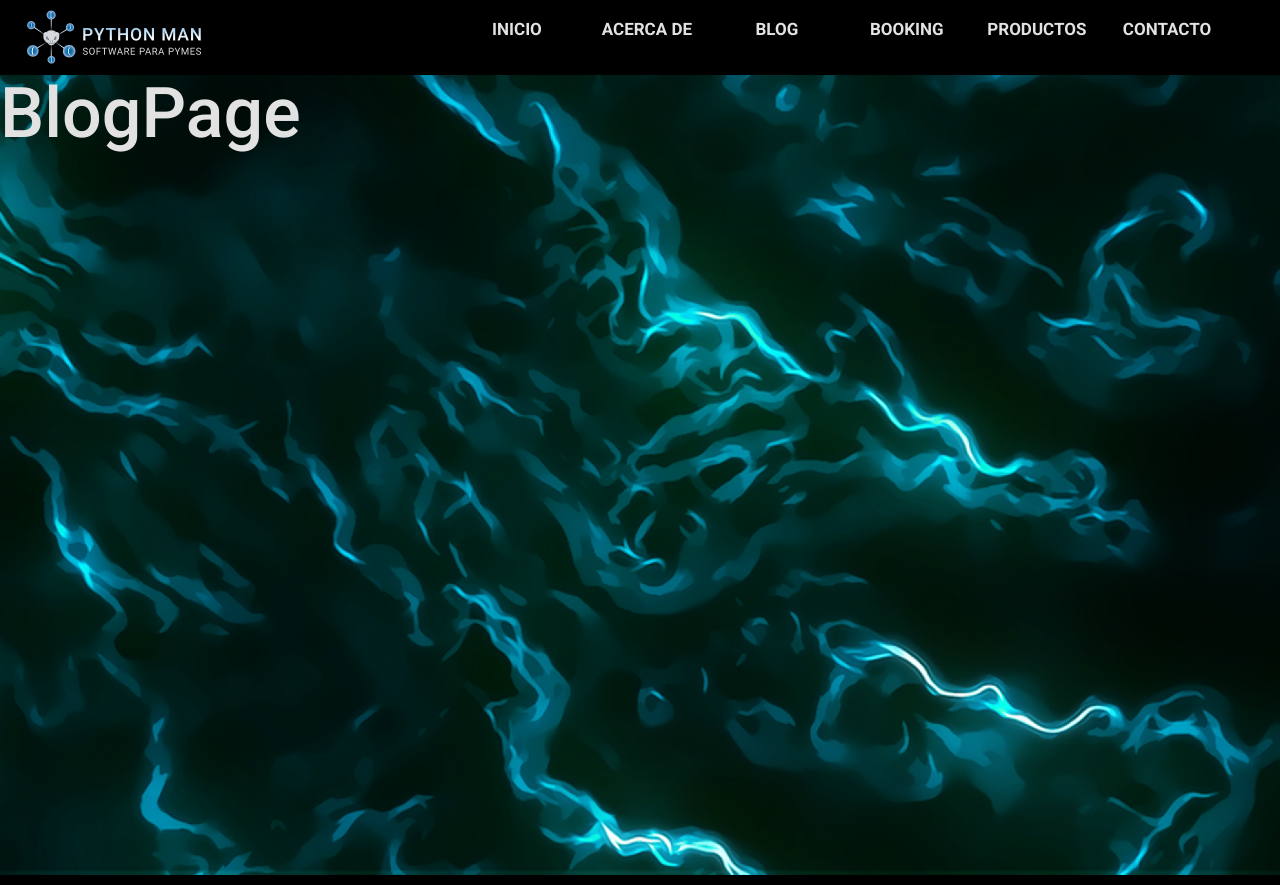
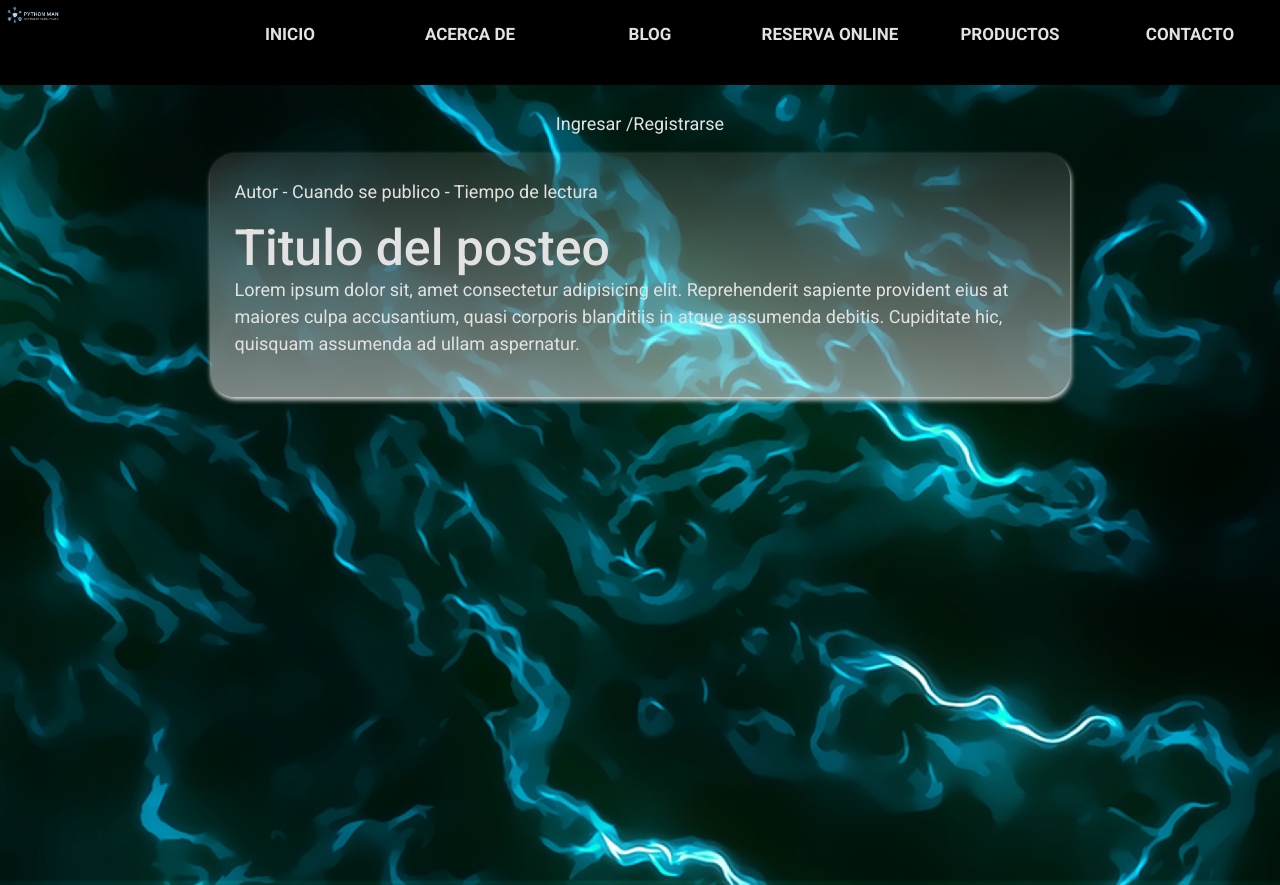
Before and after one commit to pamonge/PythonMan-site, a React (Vite) app: page /blog in a window 1280 px wide. Built offline with nearby package versions, Linux system fonts and the light colour scheme.

Commit message:
Add: Login, register and fix components

```diff
--- a/package.json
+++ b/package.json
@@ -12,7 +12,7 @@
   "dependencies": {
     "react": "^18.3.1",
     "react-dom": "^18.3.1",
-    "react-router-dom": "^6.26.2",
+    "react-router-dom": "^6.27.0",
     "scrollreveal": "^4.0.9"
   },
   "devDependencies": {
--- a/src/PythonManApp.jsx
+++ b/src/PythonManApp.jsx
@@ -6,7 +6,10 @@ import { BookingPage } from './pages/bookingPage/BookingPage'
 import { AboutPage } from './pages/about/AboutPage'
 import { ContactPage } from './pages/contact/ContactPage'
 import { StorePage } from './pages/storepage/StorePage'
+import { LoginPage } from './pages/Login/LoginPage'
+import { RegisterPage } from './pages/register/RegisterPage'
 import { NavBarComponent } from './components/NavBarComponent'
+
 
 import './index.css'
 
@@ -21,6 +24,8 @@ export const PythonManApp = () => {
             <Route path='/booking' element={ <BookingPage /> } />
             <Route path='/store' element={ <StorePage /> } />
             <Route path='/contact' element={ <ContactPage /> } />
+            <Route path='/login' element={ <LoginPage /> } />
+            <Route path='/register' element={ <RegisterPage /> } />
             <Route path='/*' element= { <Navigate to='/' /> } />
         </Routes>
     </>
--- /dev/null
+++ b/src/components/BlogCardComponent.jsx
@@ -0,0 +1,20 @@
+import React from 'react'
+import styles from './BlogCardComponentStyles.module.css'
+import { NavLink } from 'react-router-dom'
+
+export const BlogCardComponent = () => {
+    return (
+        <div className={styles.blogContainer}>
+            <p className={styles.blogLinks}>
+                <NavLink to={'/login'} >Ingresar</NavLink> /
+                <NavLink to={'/register'} >Registrarse</NavLink>
+            </p>
+
+            <div className={styles.blogCard}>
+                <p>Autor - Cuando se publico - Tiempo de lectura</p>
+                <h2>Titulo del posteo</h2>
+                <p>Lorem ipsum dolor sit, amet consectetur adipisicing elit. Reprehenderit sapiente provident eius at maiores culpa accusantium, quasi corporis blanditiis in atque assumenda debitis. Cupiditate hic, quisquam assumenda ad ullam aspernatur.</p>
+            </div>
+        </div>
+    )
+}
--- /dev/null
+++ b/src/components/BlogCardComponentStyles.module.css
@@ -0,0 +1,15 @@
+.blogContainer {
+    display: flex;
+    flex-direction: column;
+    align-items: center;
+    padding: 2%;
+}
+
+.blogCard {
+    background: linear-gradient(rgba(255, 255, 255, 0.106), rgba(255, 255, 255, 0.479));
+    border: none;
+    border-radius: 25px;
+    box-shadow: 1px 3px 5px;
+    max-width: 70%;
+    padding: 2%;
+}
--- a/src/components/NavBarComponent.jsx
+++ b/src/components/NavBarComponent.jsx
@@ -21,7 +21,7 @@ export const NavBarComponent = () => {
                 <NavLink to="/blog" className={styles.navLink} >BLOG</ NavLink>
             </li>
             <li className={styles.navItem}>
-                <NavLink to="/booking" className={styles.navLink} >BOOKING</ NavLink>
+                <NavLink to="/booking" className={styles.navLink} >RESERVA ONLINE</ NavLink>
             </li>
             <li className={styles.navItem}>
                 <NavLink to="/store" className={styles.navLink} >PRODUCTOS</ NavLink>
--- a/src/components/NavBarComponentStyles.module.css
+++ b/src/components/NavBarComponentStyles.module.css
@@ -3,7 +3,7 @@
 }
 
 .pythonLogo {
-    margin-right: 15%;
+    margin-right: 8%;
 }
 
 .navLinksList {
@@ -16,7 +16,7 @@
     font-size: 17px;
     font-weight: bold;
     margin: 2%;
-    width: 130px;
+    width: 180px;
     transition: ease 0.7s all;
 }
 
--- /dev/null
+++ b/src/pages/Login/LoginPage.jsx
@@ -0,0 +1,8 @@
+import React from 'react'
+import styles from './LoginPageStyles.module.css'
+
+export const LoginPage = () => {
+  return (
+    <div className={styles.loginContainer} >LoginPage</div>
+  )
+}
--- a/src/pages/blogPage/BlogPage.jsx
+++ b/src/pages/blogPage/BlogPage.jsx
@@ -1,10 +1,11 @@
 import React from 'react'
 import styles from './BlogPageStyles.module.css'
+import { BlogCardComponent } from '../../components/BlogCardComponent'
 
 export const BlogPage = () => {
   return (
     <div className={styles.blogContainer}>
-        <h1>BlogPage</h1>
+        <BlogCardComponent />
     </div>
   )
 }
--- /dev/null
+++ b/src/pages/register/RegisterPage.jsx
@@ -0,0 +1,8 @@
+import React from 'react'
+import styles from './RegisterPageStyles.module.css'
+
+export const RegisterPage = () => {
+  return (
+    <div>RegisterPage</div>
+  )
+}
```
Also changed, not shown: src/assets/icons/generic-user.png (added), src/pages/Login/LoginPageStyles.module.css (added), src/pages/register/RegisterPageStyles.module.css (added), 1 other file (tests, documents, lock files or other folders).
